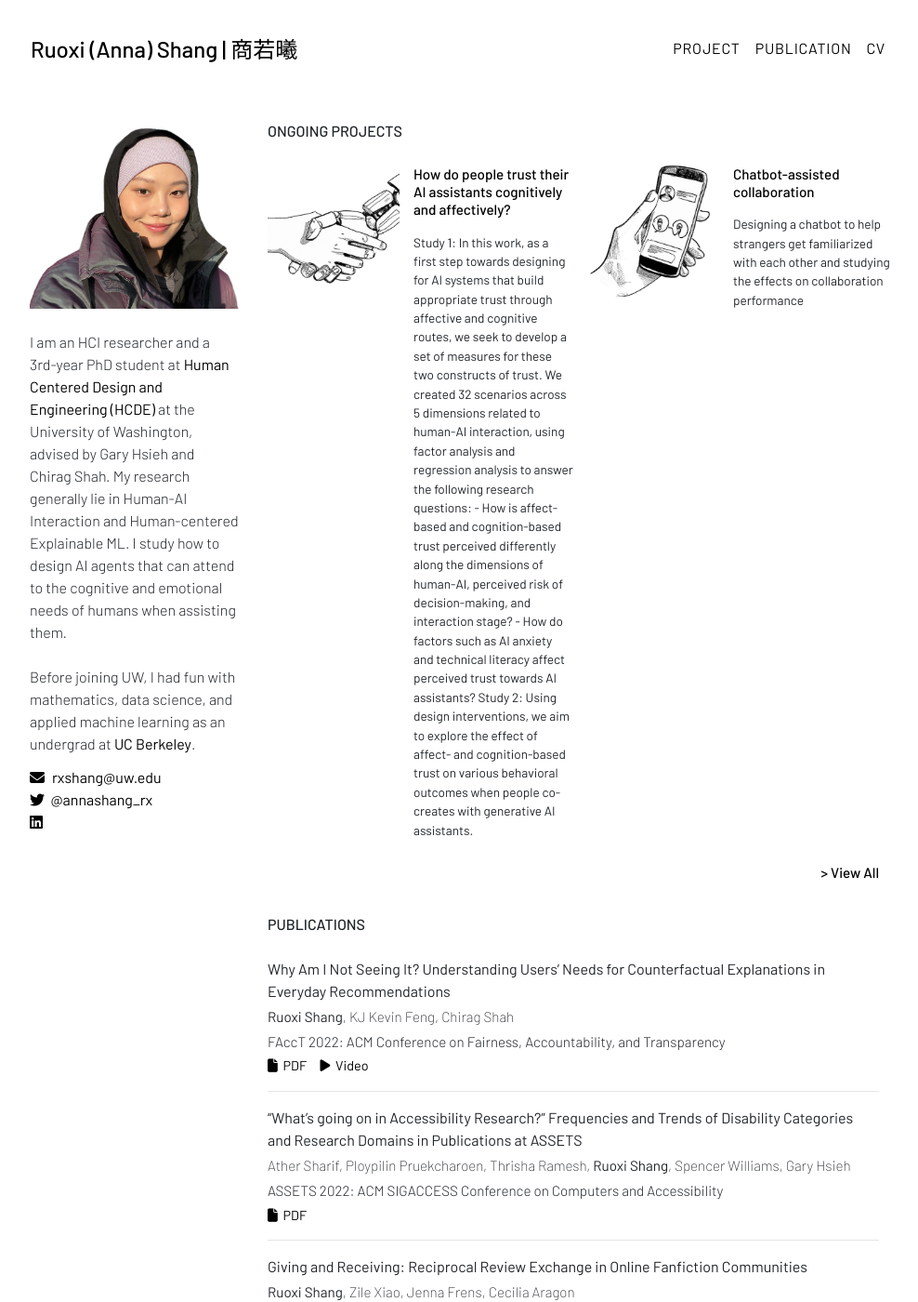
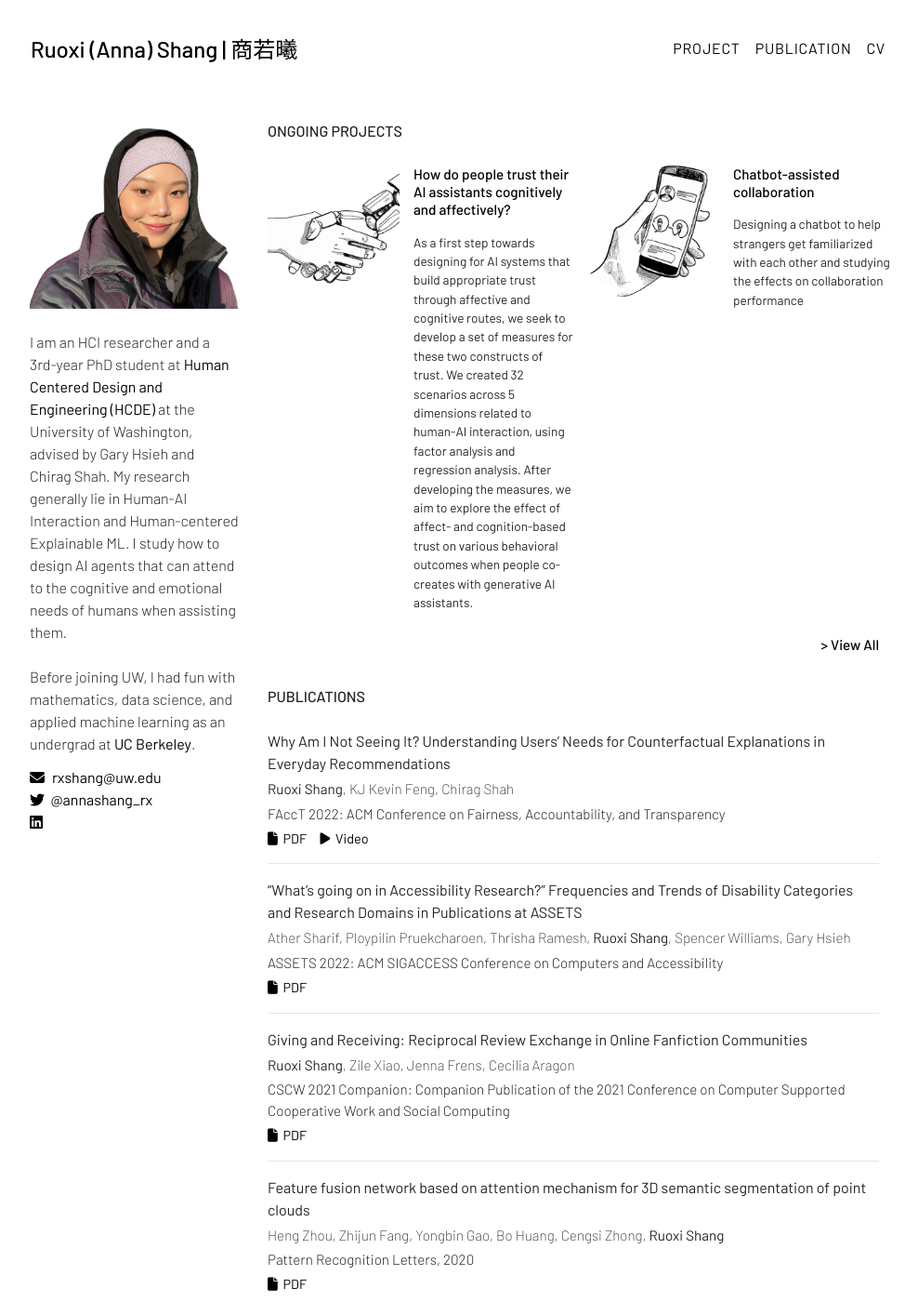
Before and after one commit to vikasreddy85/vikasreddy85.github.io, a Jekyll site: the page built from index.html, in a window 1280 px wide and 1400 px high. Shown: the whole window at 93% size, without its empty margins (143-1131 px from the left). Built offline with Jekyll 4.4.1, drawn with Linux system fonts in a browser that asks for light colours; nearby versions of some CDN libraries; some web fonts are replaced; library files that are not in the unit come from our copies.

Commit message:
project update

```diff
--- a/_data/research-project.yml
+++ b/_data/research-project.yml
@@ -1,12 +1,11 @@
 project:
   - title: "How do people trust their AI assistants cognitively and affectively?"
-    content: "
-    Study 1: In this work, as a first step towards designing for AI systems that build appropriate trust through affective and cognitive routes, we seek to develop a set of measures for these two constructs of trust. We created 32 scenarios across 5 dimensions related to human-AI interaction, using factor analysis and regression analysis to answer the following research questions:
-            - How is affect-based and cognition-based trust perceived differently along the dimensions of human-AI, perceived risk of decision-making, and interaction stage?
-            - How do factors such as AI anxiety and technical literacy affect perceived trust towards AI
-assistants?
-
-    Study 2: Using design interventions, we aim to explore the effect of affect- and cognition-based trust on various behavioral outcomes when people co-creates with generative AI assistants.
+    content: "As a first step towards designing for AI systems that build appropriate trust through affective and cognitive routes,
+    we seek to develop a set of measures for these two constructs of trust.
+    We created 32 scenarios across 5 dimensions related to human-AI interaction,
+    using factor analysis and regression analysis. After developing the measures,
+    we aim to explore the effect of affect- and cognition-based trust on various
+    behavioral outcomes when people co-creates with generative AI assistants.
     "
     image: "trust.png"
     alt: "Black and white sketch of a human shaking hand with a robot generated by DALL-E 2"
```
